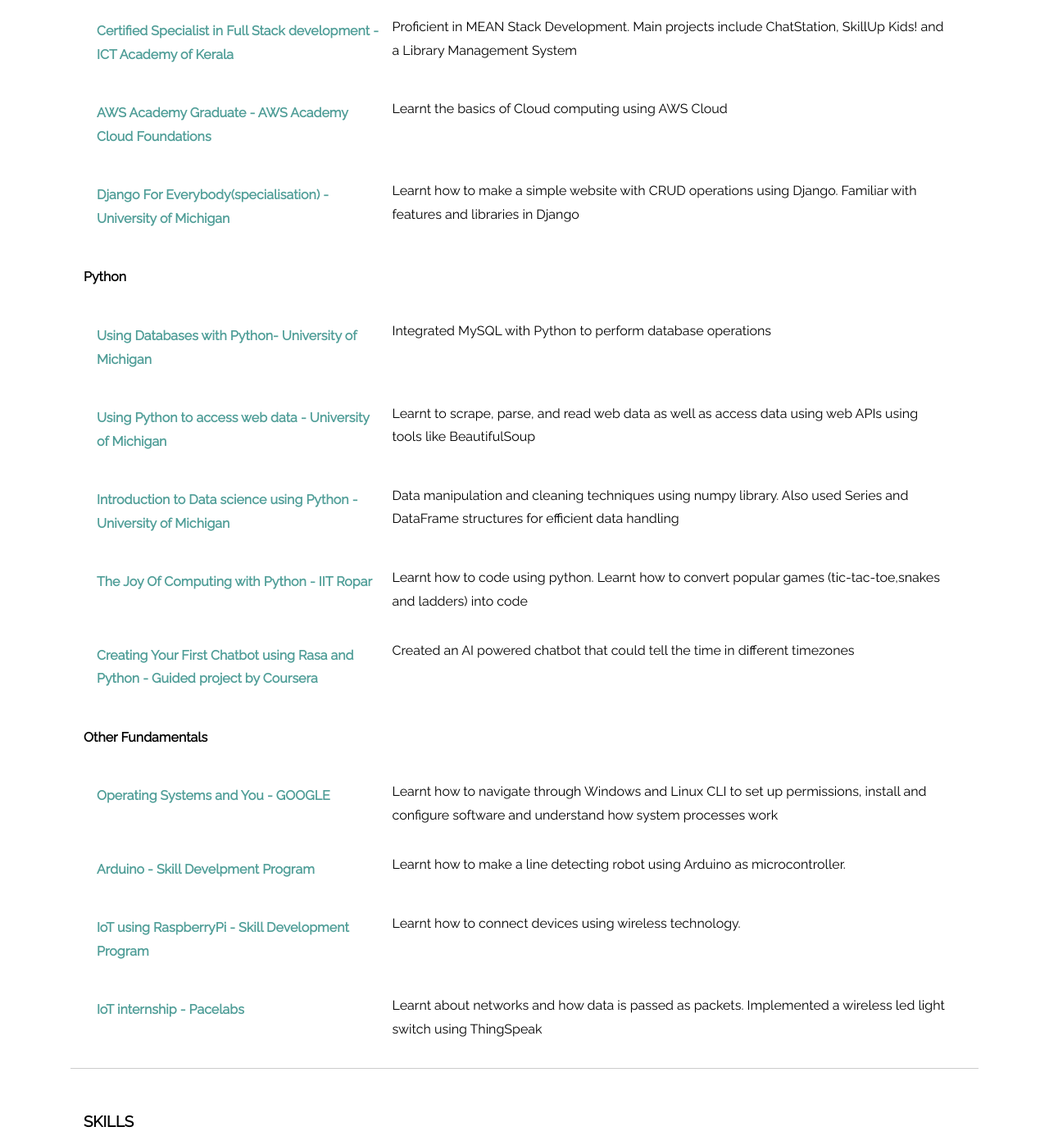
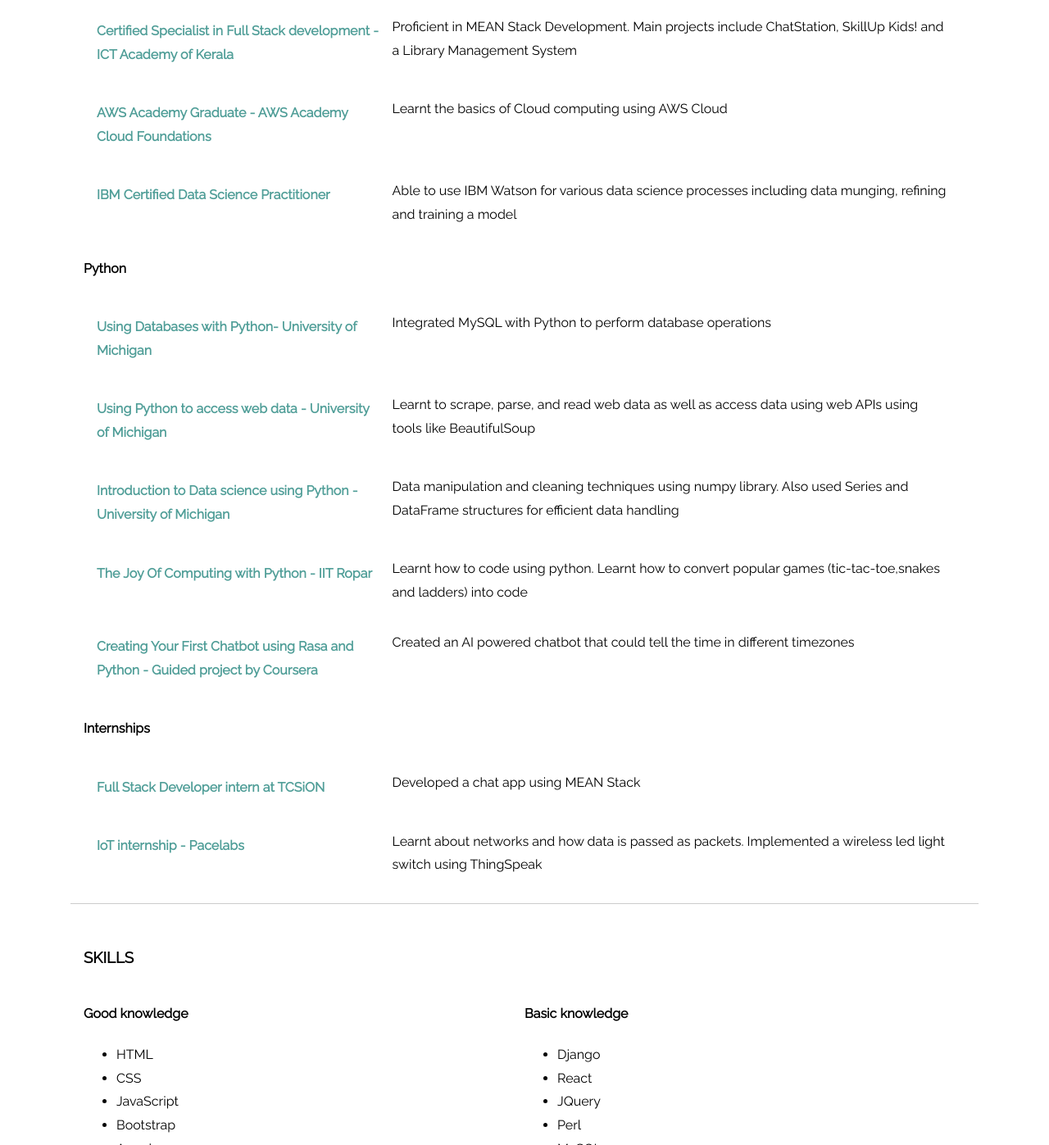
Before and after one commit to mariyalinda/hello-world, a plain HTML site: page index.html in a window 1280 px wide. Shown: the part 643-2040 px from the top of the page at 82% size. Drawn offline with Linux system fonts and the light colour scheme.

Commit message:
Update index.html

```diff
--- a/index.html
+++ b/index.html
@@ -75,13 +75,12 @@
         <article class="course">
           <div class="title">
             <h4>
-              Django For Everybody(specialisation) - University of Michigan
+              IBM Certified Data Science Practitioner
             </h4>
           </div>
           <div class="description">
             <p>
-              Learnt how to make a simple website with CRUD operations using
-              Django. Familiar with features and libraries in Django
+              Able to use IBM Watson for various data science processes including data munging, refining and training a model
             </p>
           </div>
         </article>
@@ -144,36 +143,15 @@
             </p>
           </div>
         </article>
-        <h4>Other Fundamentals</h4>
+        <h4>Internships</h4>
         <article class="course">
           <div class="title">
-            <h4>Operating Systems and You - GOOGLE</h4>
+            <h4>Full Stack Developer intern at TCSiON</h4>
           </div>
           <div class="description">
             <p>
-              Learnt how to navigate through Windows and Linux CLI to set up
-              permissions, install and configure software and understand how
-              system processes work
+              Developed a chat app using MEAN Stack
             </p>
-          </div>
-        </article>
-        <article class="course">
-          <div class="title">
-            <h4>Arduino - Skill Develpment Program</h4>
-          </div>
-          <div class="description">
-            <p>
-              Learnt how to make a line detecting robot using Arduino as
-              microcontroller.
-            </p>
-          </div>
-        </article>
-        <article class="course">
-          <div class="title">
-            <h4>IoT using RaspberryPi - Skill Development Program</h4>
-          </div>
-          <div class="description">
-            <p>Learnt how to connect devices using wireless technology.</p>
           </div>
         </article>
         <article class="course">
```
